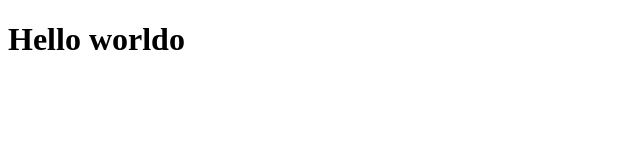
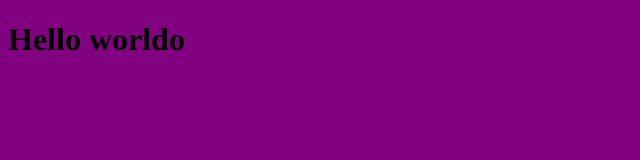
Before and after one commit to jowleen/jowleen.github.io, a plain HTML site: page index.html in a window 1280 px wide. Shown: the whole page, without its empty margins (0-640 px from the left). Drawn offline with Linux system fonts and the light colour scheme.

Commit message:
added some style

```diff
--- a/styles.css
+++ b/styles.css
@@ -1,3 +1,3 @@
 body {
-  backgroud: purple;
+  background-color: purple;
 }
```
